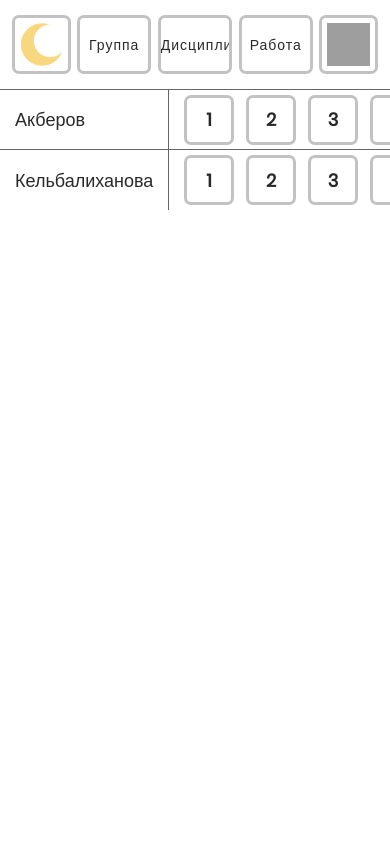
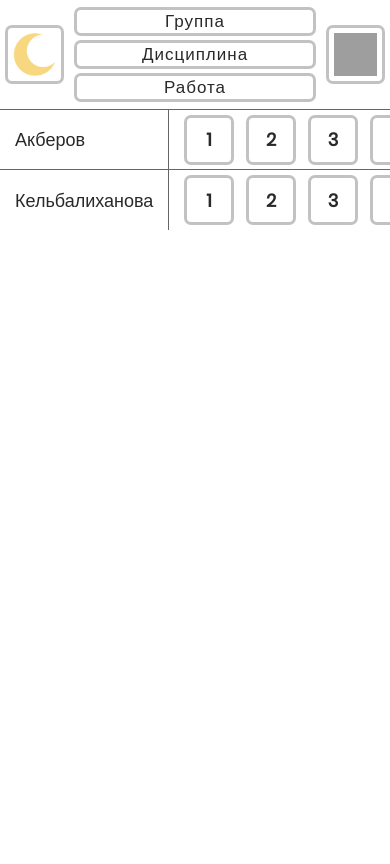
Before and after one commit to astafievK/CourseWork, a PHP site: page /pages/home/home.html in a window 390 px wide. Before the commit the page ends 210 px from the top, so only its background shows below. Run offline with PHP 8.4, Linux system fonts and the light colour scheme; grey boxes are pictures that could not be loaded.

Commit message:
media nav

```diff
--- a/pages/home/style.css
+++ b/pages/home/style.css
@@ -285,9 +285,20 @@
   html body {
     padding: 0; }
     html body header {
+      padding: 5px;
+      height: 110px;
       border-radius: 0; }
-      html body header nav .filters .filter select {
-        font-size: 14px; }
+      html body header nav .theme,
+      html body header nav .exit {
+        height: 60%; }
+      html body header nav .filters {
+        padding: 0 10px;
+        flex-direction: column; }
+        html body header nav .filters .filter {
+          width: 100%; }
+          html body header nav .filters .filter select {
+            font-size: 17px;
+            height: 90%; }
     html body .table-wrapper {
       border-radius: 0; }
       html body .table-wrapper table tbody tr {
--- a/pages/home/style.scss
+++ b/pages/home/style.scss
@@ -466,13 +466,26 @@
       padding: 0;
 
       header {
+        padding: 5px;
+        height: 110px;
         border-radius: 0;
 
         nav{
+          .theme,
+          .exit{
+            height: 60%;
+          }
+
           .filters{
+            padding: 0 10px;
+            flex-direction: column;
+
             .filter{
+              width: 100%;
+
               select{
-                font-size: 14px;
+                font-size: 17px;
+                height: 90%;
 
                 option{
 
```
Also changed, not shown: 1 other file.
